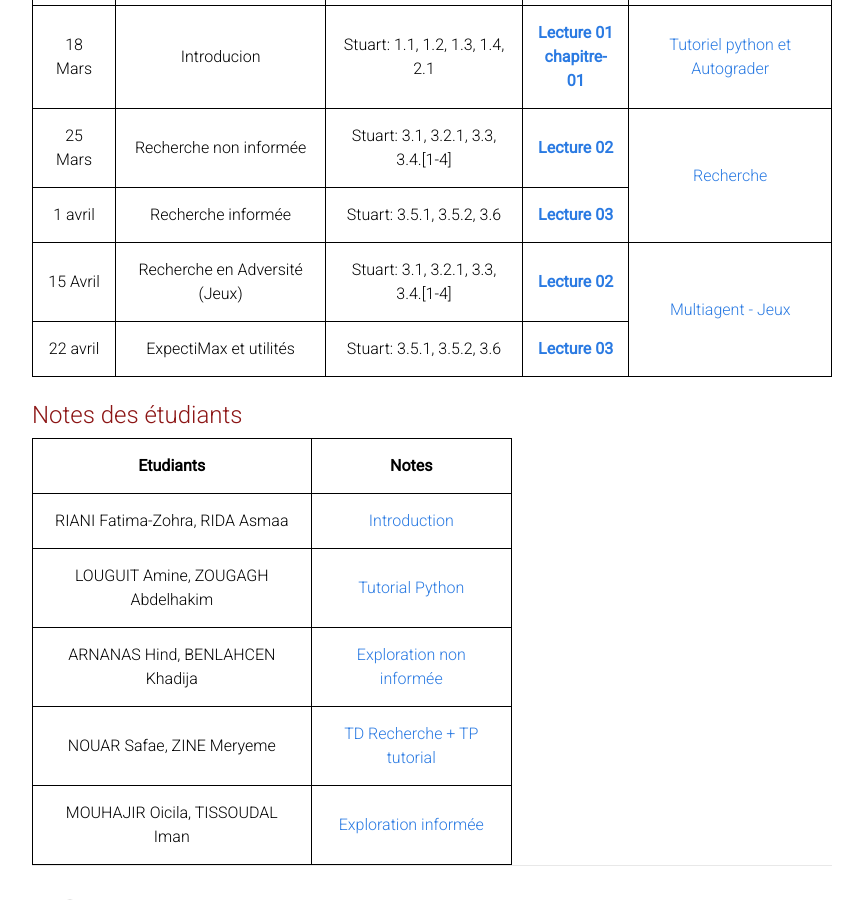
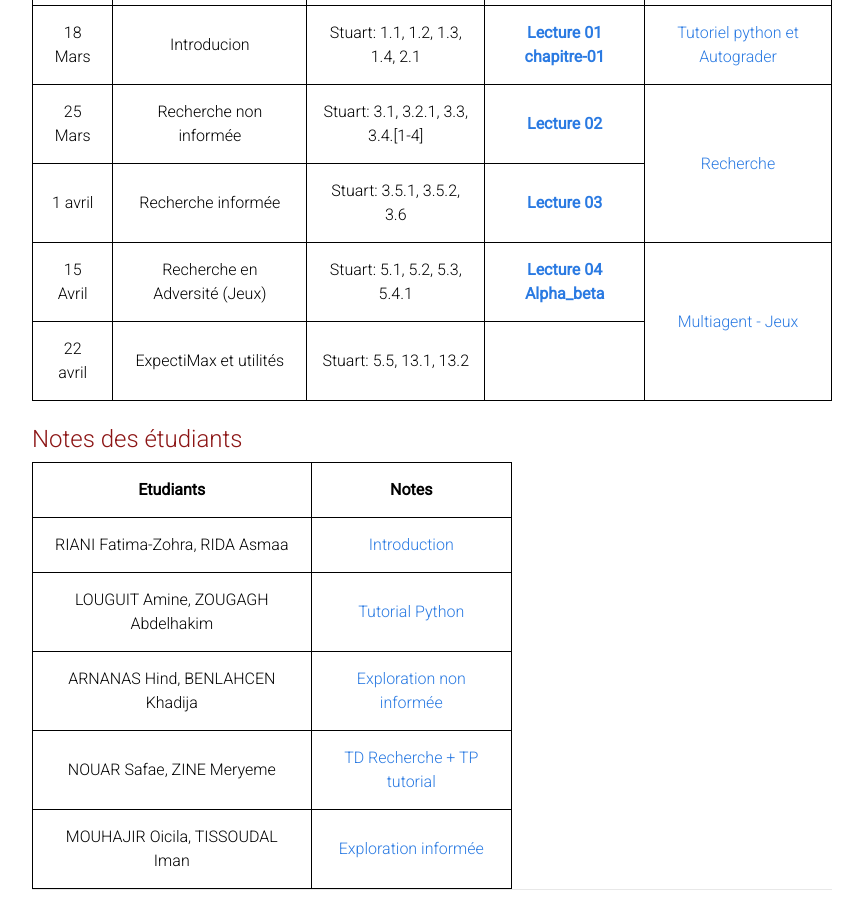
Before and after one commit to intelligenceartificielensaf/intelligenceartificielensaf.github.io, a Jekyll site: the page built from index.html, in a window 1280 px wide and 900 px high, scrolled down 921 px. Shown: the whole window, without its empty margins (208-1071 px from the left). Built offline with Jekyll 4.4.1, drawn with Linux system fonts in a browser that asks for light colours.

Commit message:
Exo Step by step alpha beta

```diff
--- a/index.html
+++ b/index.html
@@ -126,10 +126,17 @@ artificielle. les thématiques traitées sont: -agents intelligents, - Recherche
     <tr class="bordered">
     <td>15 Avril</td>
     <td>Recherche en Adversité (Jeux)</td>
-    <td> Stuart: 3.1, 3.2.1, 3.3, 3.4.[1-4]</td>
+    <td> Stuart: 5.1, 5.2, 5.3, 5.4.1</td>
     <th>  <a
-           href="https://github.com/intelligenceartificielensaf/intelligenceartificielensaf.github.io/blob/master/lectures/25_03_search01.pdf">Lecture
-           02</a> </th>
+           href="https://github.com/intelligenceartificielensaf/intelligenceartificielensaf.github.io/blob/master/lectures/15_04_adversarial_search.pdf">Lecture
+           04</a>
+
+
+
+          <a href="https://github.com/intelligenceartificielensaf/intelligenceartificielensaf.github.io/blob/master/TD/alpha_beta.pdf">Alpha_beta</a>
+    </th>
+
+    </th>
     <td rowspan="2">
       <a href="travaux_pratiques/multiagent">
       Multiagent - Jeux
@@ -139,10 +146,8 @@ artificielle. les thématiques traitées sont: -agents intelligents, - Recherche
     <tr>
     <td>22 avril</td>
     <td>ExpectiMax et utilités</td>
-    <td>Stuart: 3.5.1, 3.5.2, 3.6</td>
-    <th>   <a
-           href="https://github.com/intelligenceartificielensaf/intelligenceartificielensaf.github.io/blob/master/lectures/01_04_search02.pdf">Lecture
-           03</a> </th></th>
+    <td>Stuart: 5.5, 13.1, 13.2</td>
+    <th>
     </td>
   </tr>
 </table>
```
Also changed, not shown: 1 other file.
